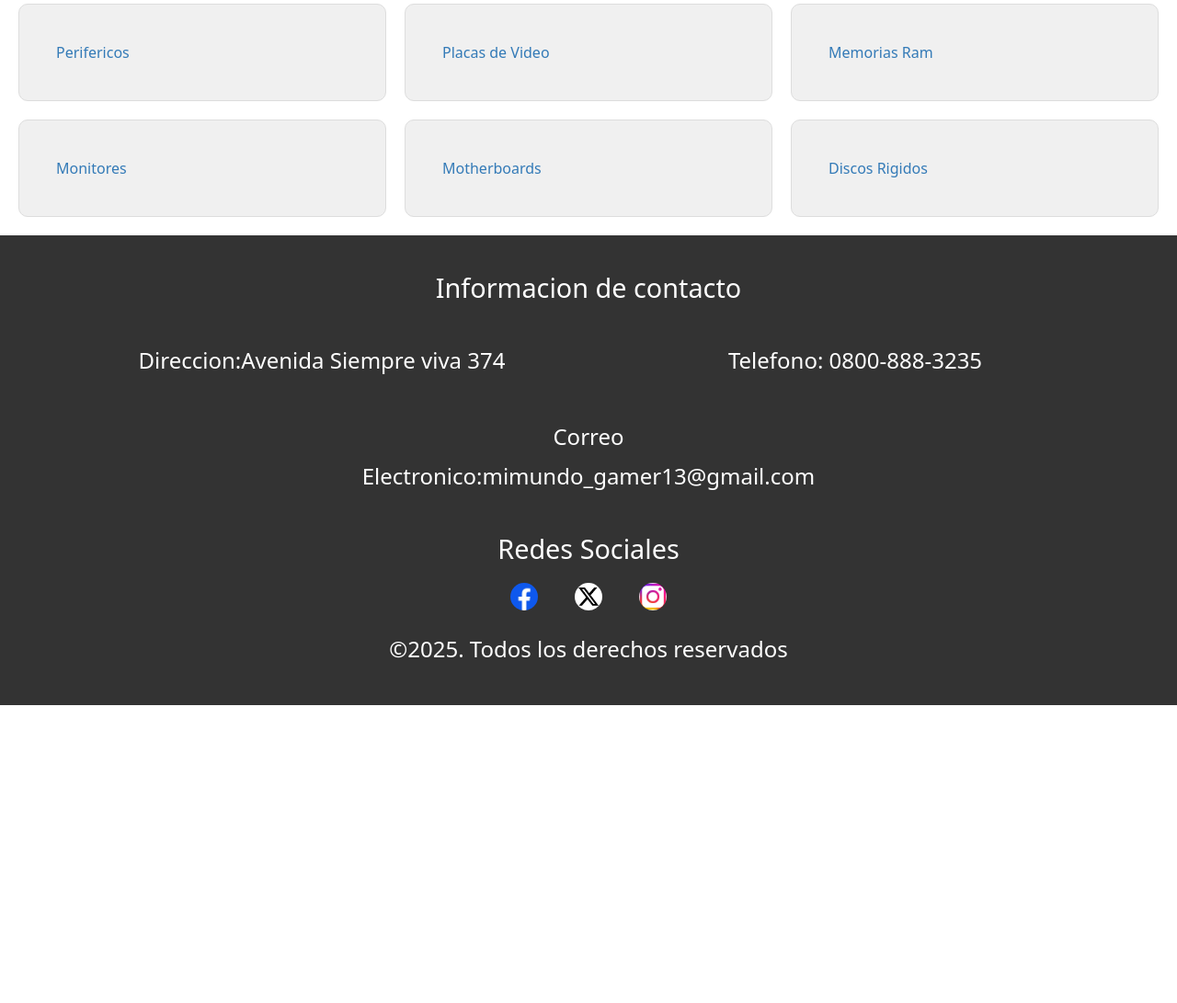
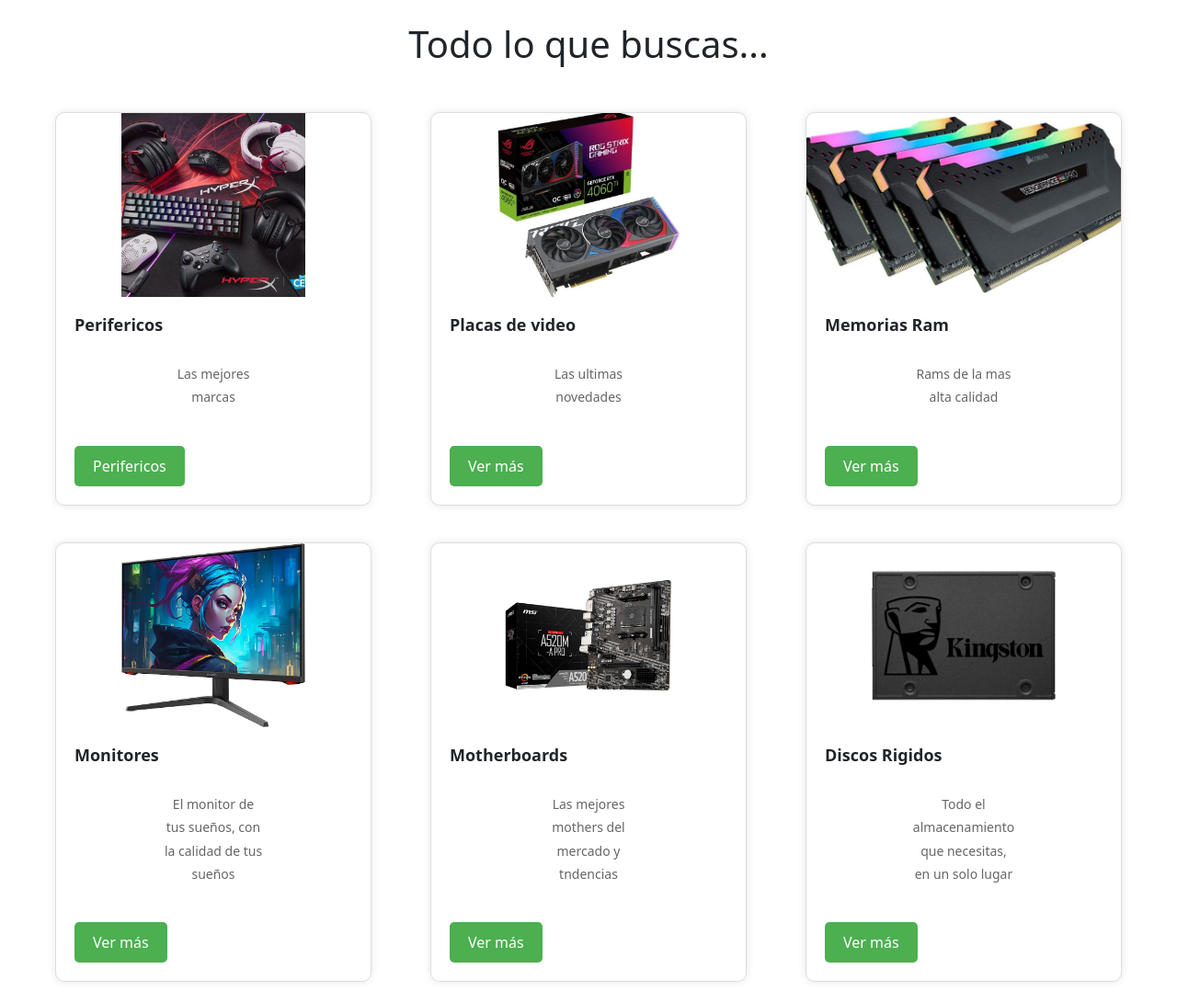
Before and after one commit to NachoUrbanoBJJ/repo-clases-de-coderhouse, a plain HTML site: page index.html in a window 1280 px wide. Shown: the part 608-1699 px from the top of the page at 92% size. Before the commit the page ends 1375 px from the top, so only its background shows below. Drawn offline with nearby package versions, Linux system fonts and the light colour scheme.

Commit message:
contenido de inicio agregado

```diff
--- a/css/styles.css
+++ b/css/styles.css
@@ -662,3 +662,87 @@
     height: 100%;
     border: none;
 }
+/* cards inicio */
+.conteiner{
+    max-width: 1200px;
+    margin: 40px auto;
+    text-align: center;
+}
+.card{
+    margin: 20px;
+    border: 1px solid #ddd;
+    border-radius: 10px;
+    box-shadow: 0 0 10px rgba(0, 0, 0, 0.1);
+}
+.card img{
+    width: 100%;
+    height: 200px;
+    object-fit: contain;
+    border-top-left-radius: 10px;
+    border-top-right-radius: 10px;
+}
+.card-body{
+    padding: 20px;
+    text-align: left;
+}
+.card-title{
+    font-size: 18px;
+    font-weight: bold;
+    margin-bottom: 10px;
+}
+.card-text{
+    font-size: 14px;
+    color: #666;
+    margin-bottom: 20px;
+}
+.btn{
+    background-color: #4CAF50;
+    color: #fff;
+    padding: 10px 20px;
+    border: none;
+    border-radius: 5px;
+    cursor: pointer;
+}
+.btn:hover{
+    background-color: #3e8e41;
+}
+/* media queries */
+/* pantallas pequeñas */
+@media (max-width: 768px;){
+    .conteiner{
+        max-width: 720px;
+        margin: 20px auto;
+    }
+    .card{
+        margin: 10px;
+    }
+    .card img{
+        height: 150px;
+    }
+}
+/* pantallas medianas */
+@media (max-width: 992px;){
+    .conteiner{
+        max-width: 960px;
+        margin: 30px auto;
+    }
+    .card{
+        margin: 15px;
+    }
+    .card img{
+        height: 180px;
+    }
+}
+/* pantallas grandes */
+@media (min-width: 1200px;){
+    .conteiner{
+        max-width: 1200px;
+        margin: 40px auto;
+    }
+    .card{
+        margin: 20px;
+    }
+    .card img{
+        height: 200px;
+    }
+}
--- a/index.html
+++ b/index.html
@@ -83,27 +83,71 @@
                 <span class="visually-hidden">Next</span>
               </button>
             </div>
-            <div class="grid-contenedor">
-              <div class="grid-item">
-                <a href="./views/perifericos.html"> <div class="svg-text">Perifericos</div></a>
-              </div>
-              <div class="grid-item">
-              <a href="./views/placas.html"><div class="svg-text">Placas de Video</div></a>
-            </div>
-              <div class="grid-item">
-                <a href="./views/memorias.html"><div class="svg-text">Memorias Ram</div></a>
-              </div>
-                <div class="grid-item">
-                  <a href="./views/monitores.html">Monitores</a>
-                </div>
-                <div class="grid-item">
-                  <a href="./views/motherboards.html"><div class="svg-text">Motherboards</div></a>
-                </div>
-                <div class="grid-item">
-                  <a href="./views/discos.html"><div class="svg-text">Discos Rigidos</div></a>
-                </div>
-            </div>
-
+                <div class="conteiner">
+                  <h2>Todo lo que buscas...</h2>
+                  <div class="row">
+                    <div class="col-md-4">
+                      <div class="card">
+                        <img src="./asssets/img/Perifericos.jpg" alt="Perfifericos">
+                        <div class="card-body">
+                          <h5 class="card-title">Perifericos</h5>
+                          <p class="card-text">Las mejores marcas</p>
+                          <a href="./views/perifericos.html" class="btn btn-primary">Perifericos</a>
+                        </div>
+                      </div>
+                    </div>
+                    <div class="col-md-4">
+                      <div class="card">
+                        <img src="./asssets/img/ASUS ROG STRIX RTX 4060 Ti 16GB OC GDDR6 4060Ti 16G 128BIT VGA NVIDIA.jpg" alt="Placas de video">
+                        <div class="card-body">
+                          <h5 class="card-title">Placas de video</h5>
+                          <p class="card-text">Las ultimas novedades</p>
+                          <a href="./views/placas.html" class="btn btn-primary">Ver más</a>
+                        </div>
+                      </div>
+                    </div>
+                    <div class="col-md-4">
+                      <div class="card">
+                        <img src="./asssets/img/Memorias Ram.jpg" alt="Memorias Ram">
+                        <div class="card-body">
+                          <h5 class="card-title">Memorias Ram</h5>
+                          <p class="card-text">Rams de la mas alta calidad</p>
+                          <a href="./views/memorias.html" class="btn btn-primary">Ver más</a>
+                        </div>
+                      </div>
+                    </div>
+                    <div class="col-md-4">
+                      <div class="card">
+                        <img src="./asssets/img/Monitor 144hz 27 pulgadas.jpg" alt="Monitores">
+                        <div class="card-body">
+                          <h5 class="card-title">Monitores</h5>
+                          <p class="card-text">El monitor de tus sueños, con la calidad de tus sueños</p>
+                          <a href="./views/monitores.html" class="btn btn-primary">Ver más</a>
+                        </div>
+                      </div>
+                    </div>
+                    <div class="col-md-4">
+                      <div class="card">
+                        <img src="./asssets/img/Motherboards.jpg" alt="Motherboards">
+                        <div class="card-body">
+                          <h5 class="card-title">Motherboards</h5>
+                          <p class="card-text">Las mejores mothers del mercado y tndencias</p>
+                          <a href="./views/motherboards.html" class="btn btn-primary">Ver más</a>
+                        </div>
+                      </div>
+                    </div>
+                    <div class="col-md-4">
+                      <div class="card">
+                        <img src="./asssets/img/SSD.jpg" alt="Discos Rigidos y ssd">
+                        <div class="card-body">
+                          <h5 class="card-title">Discos Rigidos</h5>
+                          <p class="card-text">Todo el almacenamiento que necesitas, en un solo lugar</p>
+                          <a href="./views/discos.html" class="btn btn-primary">Ver más</a>
+                            </div>
+                          </div>
+                        </div>
+                      </div>
+                    </div>
         </main>
         <footer class="footer">
           <div class="footer-contenedor">
```
Also changed, not shown: asssets/img/ASUS ROG STRIX RTX 4060 Ti 16GB OC GDDR6 4060Ti 16G 128BIT VGA NVIDIA.jpg (added), asssets/img/Memorias Ram.jpg (added), asssets/img/Monitor 144hz 27 pulgadas.jpg (added), asssets/img/Motherboards.jpg (added), asssets/img/Perifericos.jpg (added), asssets/img/SSD.jpg (added), 1 other file.
